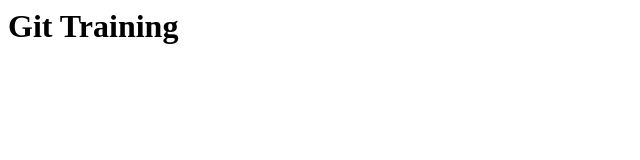
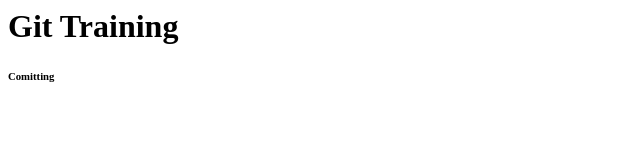
Before and after one commit to duskersh/MS_AU_Assignments, a plain HTML site: page index.html in a window 1280 px wide. Shown: the full height of the page, 0-640 px from the left. Drawn offline with Linux system fonts and the light colour scheme.

Commit message:
sample.html

```diff
--- a/index.html
+++ b/index.html
@@ -1,3 +1,4 @@
 <head>
 <h1>Git Training</h1>
+<h6>Comitting</h6>
 </head>
```
Also changed, not shown: sample.html (added), signup.html (added).
